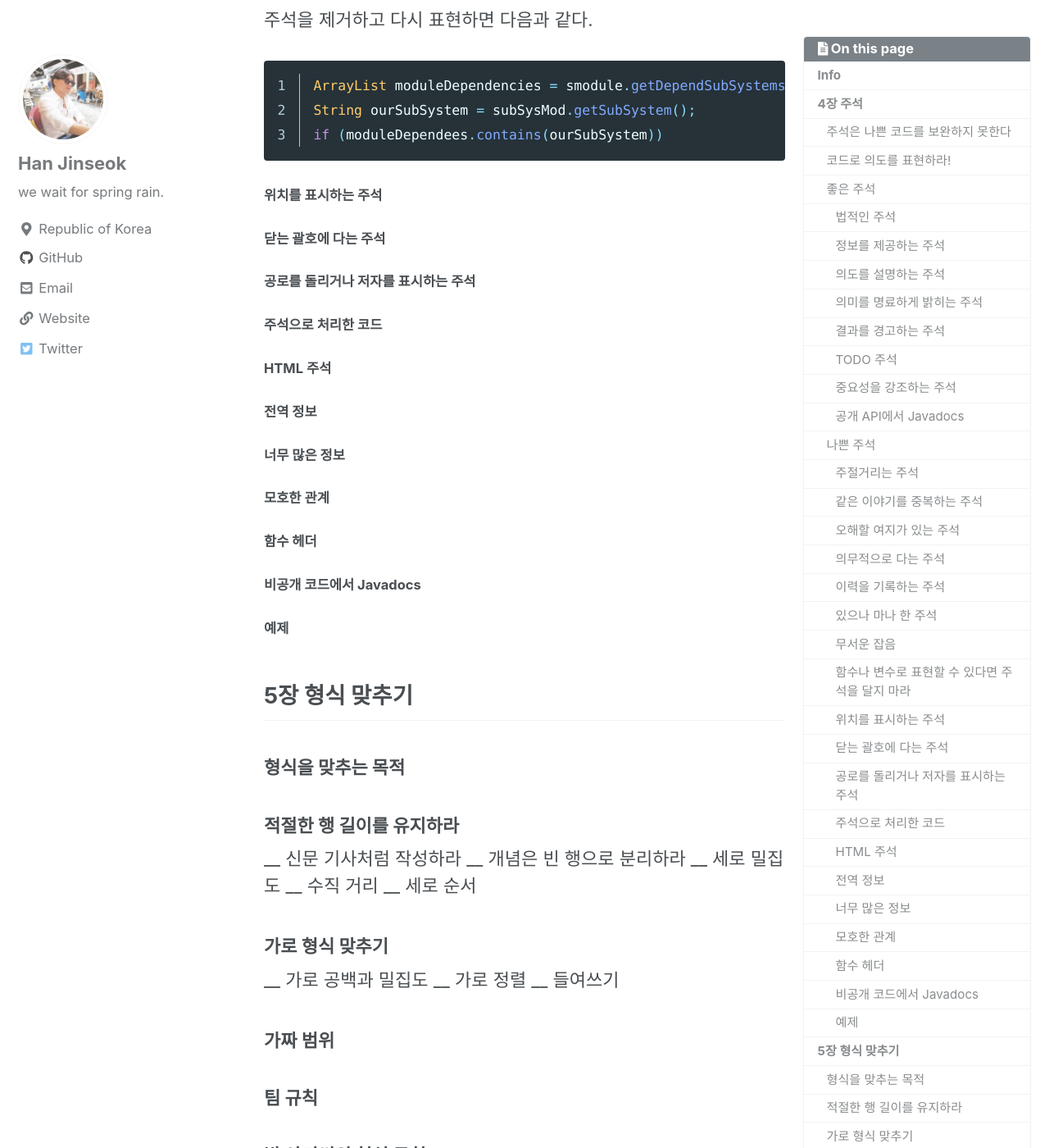
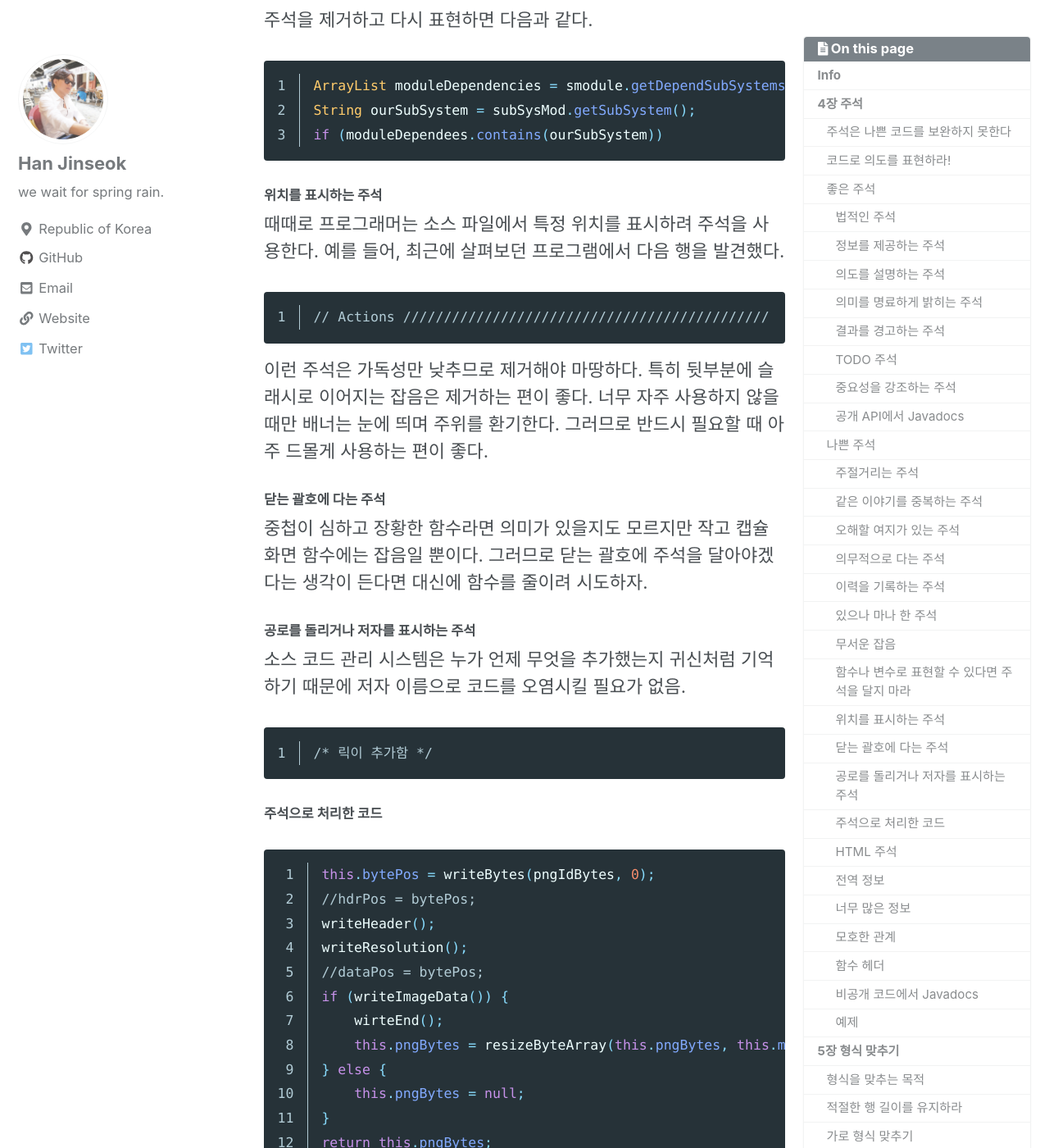
Before and after one commit to moregorenine/moregorenine.github.io, a Jekyll site: the page built from _posts/book/2019-03-05-clean-code-part4.md, in a window 1280 px wide and 1400 px high, scrolled down 7398 px. Shown: the whole window at 82% size. Built offline with Jekyll 4.4.1, drawn with Linux system fonts in a browser that asks for light colours; nearby versions of some CDN libraries; comment, search, counter and statistics services are not loaded; a style sheet for code colours, icons or effects is not loaded; some of the changed text lies outside the part shown.

Commit message:
Update 2019-03-05-clean-code-part4.md

```diff
--- a/_posts/book/2019-03-05-clean-code-part4.md
+++ b/_posts/book/2019-03-05-clean-code-part4.md
@@ -203,6 +203,7 @@ private String version;
 {% endhighlight %}
 
 #### 함수나 변수로 표현할 수 있다면 주석을 달지 마라
+
 {% highlight java linenos %}
 // 전역 목록 <smodule>에 속하는 모듈이 우리가 속한 하위 시스템에 의존하는가?
 if (module.getDependSubsystems().contains(subSysMod.getSubSystem()))
@@ -217,15 +218,81 @@ if (moduleDependees.contains(ourSubSystem))
 {% endhighlight %}
 
 #### 위치를 표시하는 주석
+때때로 프로그래머는 소스 파일에서 특정 위치를 표시하려 주석을 사용한다. 예를 들어, 최근에 살펴보던 프로그램에서 다음 행을 발견했다.
+
+{% highlight java linenos %}
+// Actions /////////////////////////////////////////////
+{% endhighlight %}
+
+이런 주석은 가독성만 낮추므로 제거해야 마땅하다. 특히 뒷부분에 슬래시로 이어지는 잡음은 제거하는 편이 좋다. 너무 자주 사용하지 않을때만 배너는 눈에 띄며 주위를 환기한다. 그러므로 반드시 필요할 때 아주 드몰게 사용하는 편이 좋다.
+
 #### 닫는 괄호에 다는 주석
+중첩이 심하고 장황한 함수라면 의미가 있을지도 모르지만 작고 캡슐화면 함수에는 잡음일 뿐이다. 그러므로 닫는 괄호에 주석을 달아야겠다는 생각이 든다면 대신에 함수를 줄이려 시도하자.
+
 #### 공로를 돌리거나 저자를 표시하는 주석
+소스 코드 관리 시스템은 누가 언제 무엇을 추가했는지 귀신처럼 기억하기 때문에 저자 이름으로 코드를 오염시킬 필요가 없음.
+
+{% highlight java linenos %}
+/* 릭이 추가함 */
+{% endhighlight %}
+
 #### 주석으로 처리한 코드
+{% highlight java linenos %}
+this.bytePos = writeBytes(pngIdBytes, 0);
+//hdrPos = bytePos;
+writeHeader();
+writeResolution();
+//dataPos = bytePos;
+if (writeImageData()) {
+    wirteEnd();
+    this.pngBytes = resizeByteArray(this.pngBytes, this.maxPos);
+} else {
+    this.pngBytes = null;
+}
+return this.pngBytes;
+{% endhighlight %}
+
+주석으로 처리된 코드는 다른 사람들이 지우기를 주저한다. 소스관리 시스템이 우리를 대신해 코드를 기억해준다. 그냥 삭제하라.
+
 #### HTML 주석
+HTML 주석은 편집기/IDE에서조차 읽기가 어렵다.
+
 #### 전역 정보
+주석을 달아야 한다면 근처에 있는 코드만 기술하라. 시스템의 전반적인 정보를 기술하지 마라. 해당 시스템의 코드가 변해도 아래 주석이 변하리라는 보장은 전혀 없다. 그리고 심하게 중복된 주석도 확인하자.
+
+{% highlight java linenos %}
+/**
+ * 적합성 테스트가 동작하는 포트: 기본값은 <b>8082</b>.
+ *
+ * @param fitnessePort
+ */
+public void setFitnessePort(int fitnessePort) {
+    this.fitnewssePort = fitnessePort;
+}
+{% endhighlight %}
+
 #### 너무 많은 정보
+주석에다 흥미로운 역사나 관련 없는 정보를 장황하게 늘어놓지 마라.
+
 #### 모호한 관계
+주석과 주석이 설명하는 코드는 둘 사이 관계가 명백해야 한다.
+
+{% highlight java linenos %}
+/**
+ * 모든 픽셀을 담을 만큼 충분한 배열로 시작한다(여기에 필터 바이트를 더한다).
+ * 그리고 헤더 정보를 위해 200바이트를 더한다.
+ */
+this.pngBytes = new byte[((this.width + 1) * this.height * 3) + 200];
+{% endhighlight %}
+
+필터 바이트는 +1과 *3 중 어느 것과 관련이 있을까? 한 픽셀이 한 바이트인가? 200을 추가하는 이유는? 주석 자체가 다시 설명을 요구하는 경우다.
+
 #### 함수 헤더
+짧고 한 가지만 수행하며 이름을 잘 붙인 함수가 주석으로 헤더를 추가한 함수보다 훨씬 좋다.
+
 #### 비공개 코드에서 Javadocs
+공개 API는 Javadocs가 유용하지만 공개하지 않을 코드라면 Javadocs는 쓸모가 없다. 코드만 보기싫고 산만해질 뿐이다.
+
 #### 예제
 
 ## 5장 형식 맞추기
```
